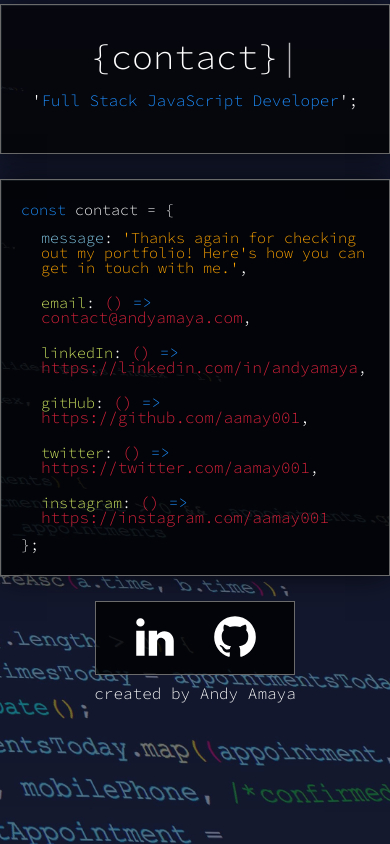
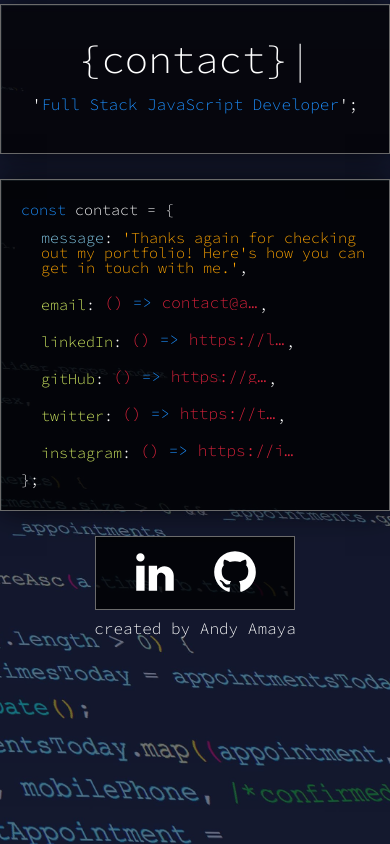
Before and after one commit to aamay001/andyamaya.com, a React (Create React App) app: page / in a window 390 px wide. Both pictures are taken after a click on the element 195 px from the left and 303 px from the top of the page. Built offline with nearby package versions, Linux system fonts and the light colour scheme.

Commit message:
320px media queries

```diff
--- a/src/styles/Contact.css
+++ b/src/styles/Contact.css
@@ -25,6 +25,7 @@
 .contact-page a {
   color: rgb(221, 35, 60);
   text-decoration: none;
+  text-overflow: ellipsis;
 }
 
 .contact-page span.const {
@@ -60,4 +61,12 @@
     margin-bottom: 0;
     margin-top: 0;
   }
+
+  .contact-page a {
+    width: 155px;
+    overflow: hidden;
+    white-space: nowrap;
+    text-overflow: ellipsis;
+    display: inline-block;
+  }
 }
--- a/src/styles/Menu.css
+++ b/src/styles/Menu.css
@@ -63,9 +63,10 @@
     display: block;
     width: 100%;
   }
+}
 
-  .portfolio-landing-menu .website-title h1 {
-    font-size: 35px;
-    text-align: center;
+@media only screen and (max-width: 320px) {
+  .collapsing-menu ul li {
+    font-size: 13px;
   }
 }
--- a/src/styles/Other.css
+++ b/src/styles/Other.css
@@ -65,3 +65,13 @@
     margin-top: 0;
   }
 }
+
+@media only screen and (max-width: 768px) {
+  .other-page a {
+    width: 167px;
+    overflow: hidden;
+    white-space: nowrap;
+    text-overflow: ellipsis;
+    display: inline-block;
+  }
+}
--- a/src/styles/Projects.css
+++ b/src/styles/Projects.css
@@ -54,3 +54,13 @@
     margin-top: 0;
   }
 }
+
+@media only screen and (max-width: 768px) {
+  .projects-page a {
+    width: 130px;
+    overflow: hidden;
+    white-space: nowrap;
+    text-overflow: ellipsis;
+    display: inline-block;
+  }
+}
--- a/src/styles/Title.css
+++ b/src/styles/Title.css
@@ -58,3 +58,13 @@ span.literal {
     display: block;
   }
 }
+
+@media only screen and (max-width: 320px) {
+  .portfolio-landing-menu .website-title h1 {
+    font-size: 27px;
+  }
+
+  .portfolio-landing-menu .website-title em {
+    font-size: 14px;
+  }
+}
```
Also changed, not shown: src/styles/About.css (line endings or trailing spaces).
